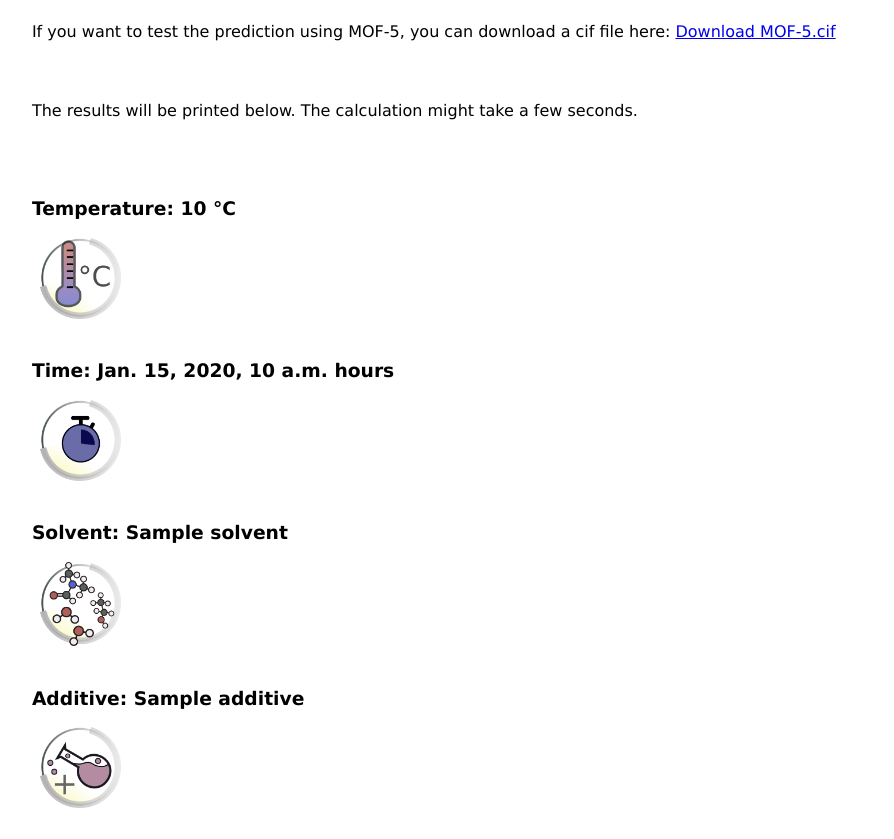
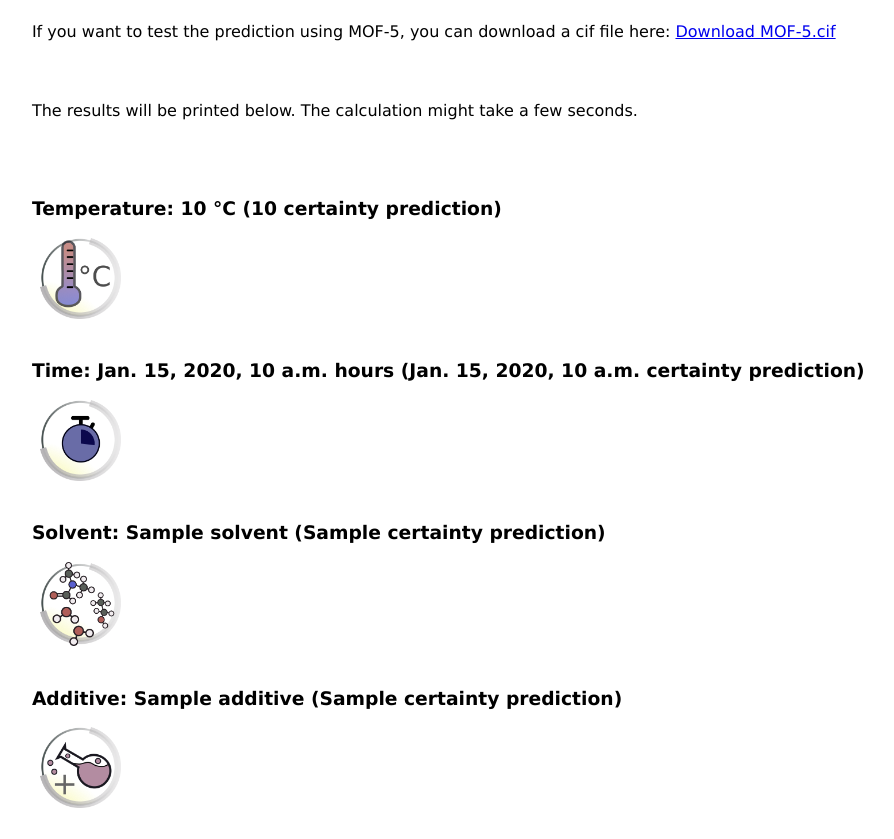
Before and after one commit to aimat-lab/MOF_web_interface, a Django app: template test_ai/templates/test_ai/upload.html in a window 1280 px wide. Shown: the part 439-1278 px from the top of the page, without its empty margins (191-1085 px from the left). Run offline with Django 3.2, Linux system fonts and the light colour scheme; the template is opened without the code that fills it: most values are stand-ins (such as "Sample title", 1, 10 or a date in 2020).

Commit message:
added all prediction uncertainties

```diff
--- a/test_ai/templates/test_ai/upload.html
+++ b/test_ai/templates/test_ai/upload.html
@@ -35,34 +35,44 @@
             <div style="height: 60px"></div>
             The results will be printed below. The calculation might take a few seconds.
             <div style="height: 60px"></div>
+	    <table>
+		    <tr>
             {% if temperature %}
-                <h3>Temperature: {{ temperature }} °C</h3>
+	    <h3>Temperature: {{ temperature }} °C ({{ temperature_cert }} certainty prediction)</h3>
                 <div class="image_container">
                     <img src="{% static 'test_ai/icon_temperature.png' %}" alt="icon temperature" width="81">
                 </div>
                 <br>
             {% endif %}
+		    </tr>
+		    <tr>
             {% if time %}
-                <h3>Time: {{ time }} hours</h3>
+                <h3>Time: {{ time }} hours ({{ time_cert }} certainty prediction)</h3>
                 <div class="image_container">
                     <img src="{% static 'test_ai/icon_time.png' %}" alt="icon time" width="81">
                 </div>
                 <br>
             {% endif %}
+		    </tr>
+		    <tr>
             {% if solvent %}
-                <h3>Solvent: {{ solvent }}</h3>
+                <h3>Solvent: {{ solvent }} ({{ solvent_cert }} certainty prediction)</h3>
                 <div class="image_container">
                     <img src="{% static 'test_ai/icon_solvent.png' %}" alt="icon solvent" width="81">
                 </div>
                 <br>
             {% endif %}
+		    </tr>
+		    <tr>
             {% if additive %}
-                <h3>Additive: {{ additive }}</h3>
+                <h3>Additive: {{ additive }} ({{ additive_cert }} certainty prediction)</h3>
                 <div class="image_container">
                     <img src="{% static 'test_ai/icon_additive.png' %}" alt="icon additive" width="81">
                 </div>
                 <br>
             {% endif %}
+		    </tr>
+	    </table>
         </div>
     </body>
 </html>
--- a/test_ai/views.py
+++ b/test_ai/views.py
@@ -38,6 +38,6 @@ def upload(request):
             print(str(e))
             print("The AI threw an error!")
             result = {'file_content': "ERROR", 'predictions': "ERROR", 'temperature': "ERROR",
-             'time': "ERROR", 'solvent': "ERROR", 'additive': "ERROR"}
+                    'time': "ERROR", 'solvent': "ERROR", 'additive': "ERROR", 'temperature_cert': 'ERROR', 'solvent_cert': 'ERROR', 'additive_cert': 'ERROR', 'time_cert': 'ERROR'}
 
     return render(request, 'test_ai/upload.html', result)
```
